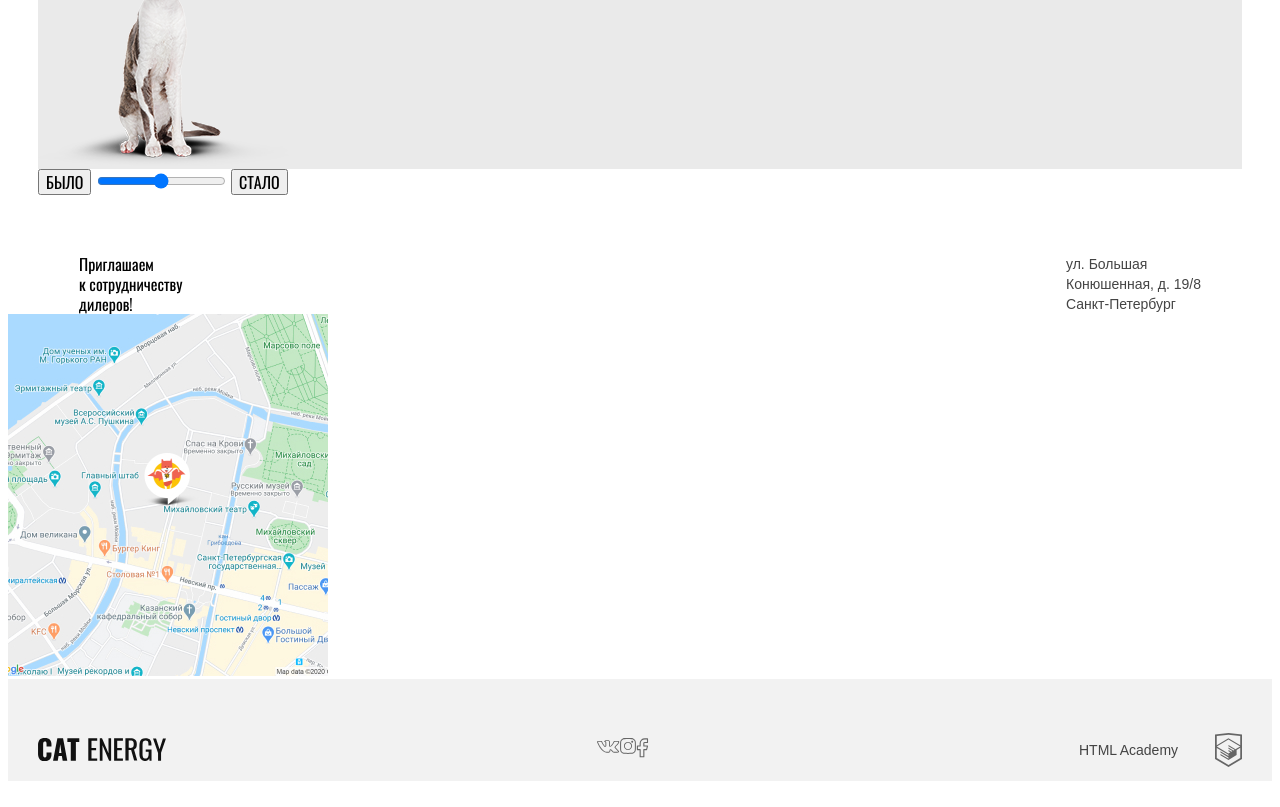
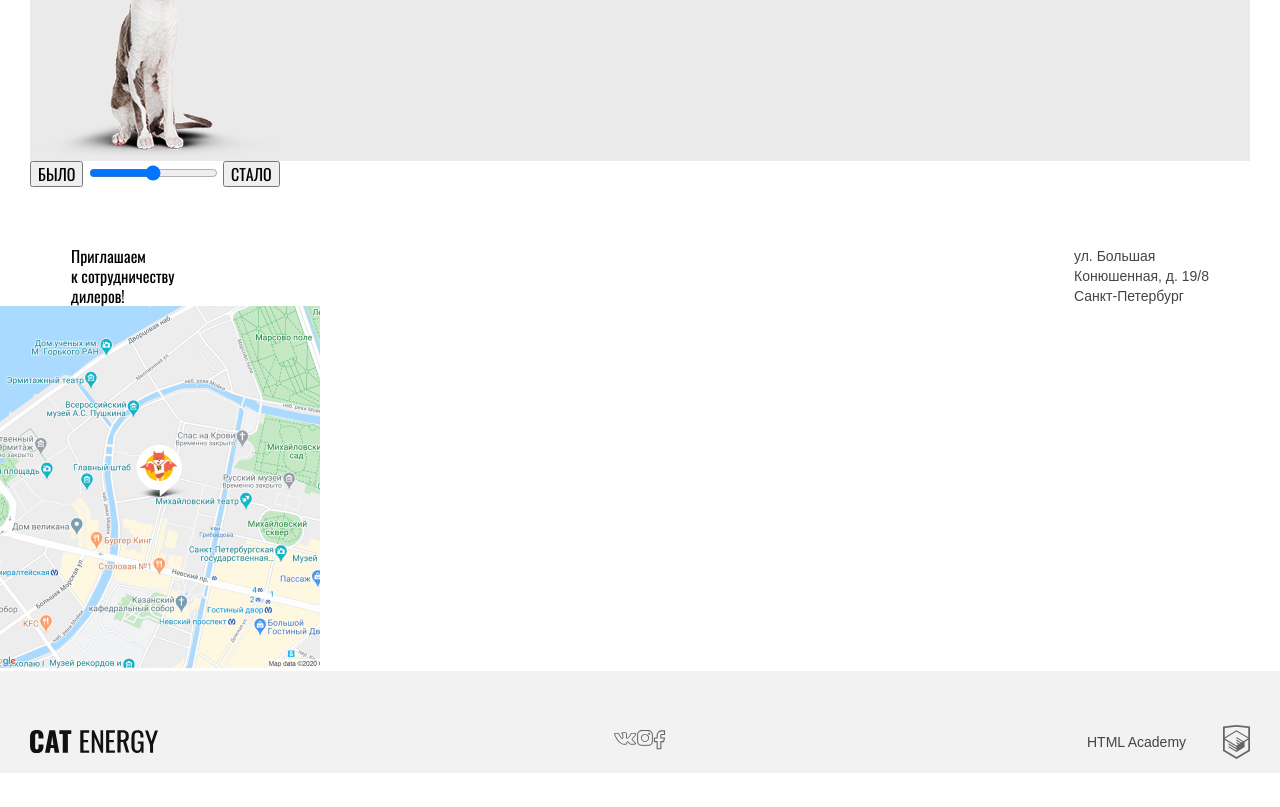
Before and after one commit to AnastasiiaBos/Cat-energy-food, a website: page source/index.html in a window 1280 px wide. Shown: the part 1296-2103 px from the top of the page. After the commit the page ends 2069 px from the top, so only its background shows below. Drawn offline with nearby package versions, Linux system fonts and the light colour scheme; files that its build step writes are made by us from their sources.

Commit message:
Правки по главной странице

```diff
--- a/source/less/blocks/contacts.less
+++ b/source/less/blocks/contacts.less
@@ -1,6 +1,5 @@
 .contacts {
   padding-top: 28px;
-  padding-bottom: 26px;
 
   &--inner {
     background-color: @basic-light-grey;
--- a/source/less/blocks/page-footer.less
+++ b/source/less/blocks/page-footer.less
@@ -1,14 +1,17 @@
+.page-footer__bottom {
+  background-color: @basic-light-grey;
+}
+
+
 .page-footer__bottom .wrapper {
   padding-top: 39px;
-  background-color: @basic-light-grey;
   display: flex;
   flex-direction: column;
   align-items: center;
 
   @media (min-width: @tablet-width) {
-    display: flex;
-    flex-direction: row;
-    justify-content: space-between;
+    display: grid;
+    grid-template-columns: 1fr 1fr 1fr;
     align-items: center;
   }
 }
@@ -28,5 +31,6 @@
 
   @media (min-width: @tablet-width) {
     width: 163px;
+    justify-self: end;
   }
 }
--- a/source/less/blocks/page.less
+++ b/source/less/blocks/page.less
@@ -4,10 +4,13 @@
 
 .page__body {
   min-height: 100%;
+  min-width: 320px;
+  box-sizing: border-box;
   font-family: "Oswald", "Arial", sans-serif;
   font-size: 14px;
   font-weight: 400;
   line-height: 18px;
+  margin: 0;
   color: @basic-black;
   background-color: @basic-white;
 }
--- a/source/less/global/global.less
+++ b/source/less/global/global.less
@@ -31,7 +31,6 @@ img {
   margin: 0 auto;
   padding-right: 20px;
   padding-left: 20px;
-  min-width: 320px;
   max-width: 1220px;
 
   @media (min-width: @tablet-width) {
```
